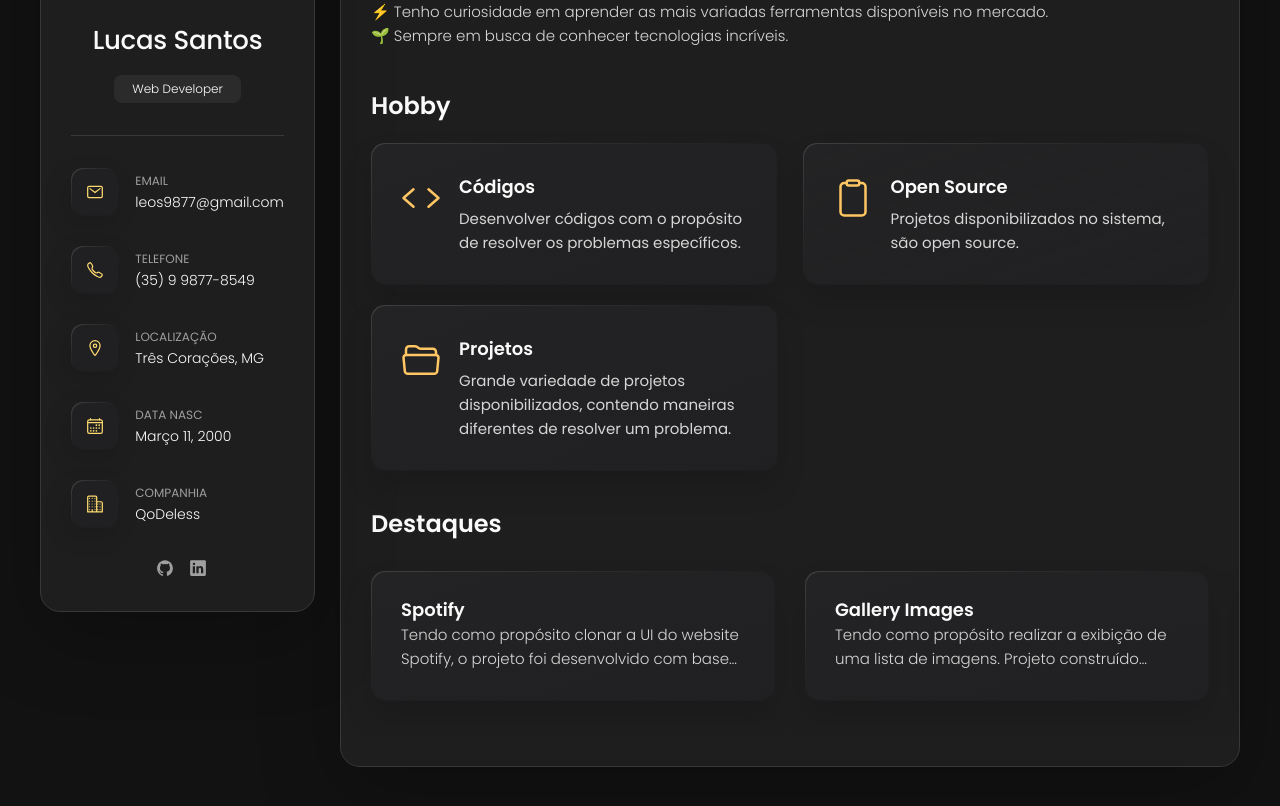
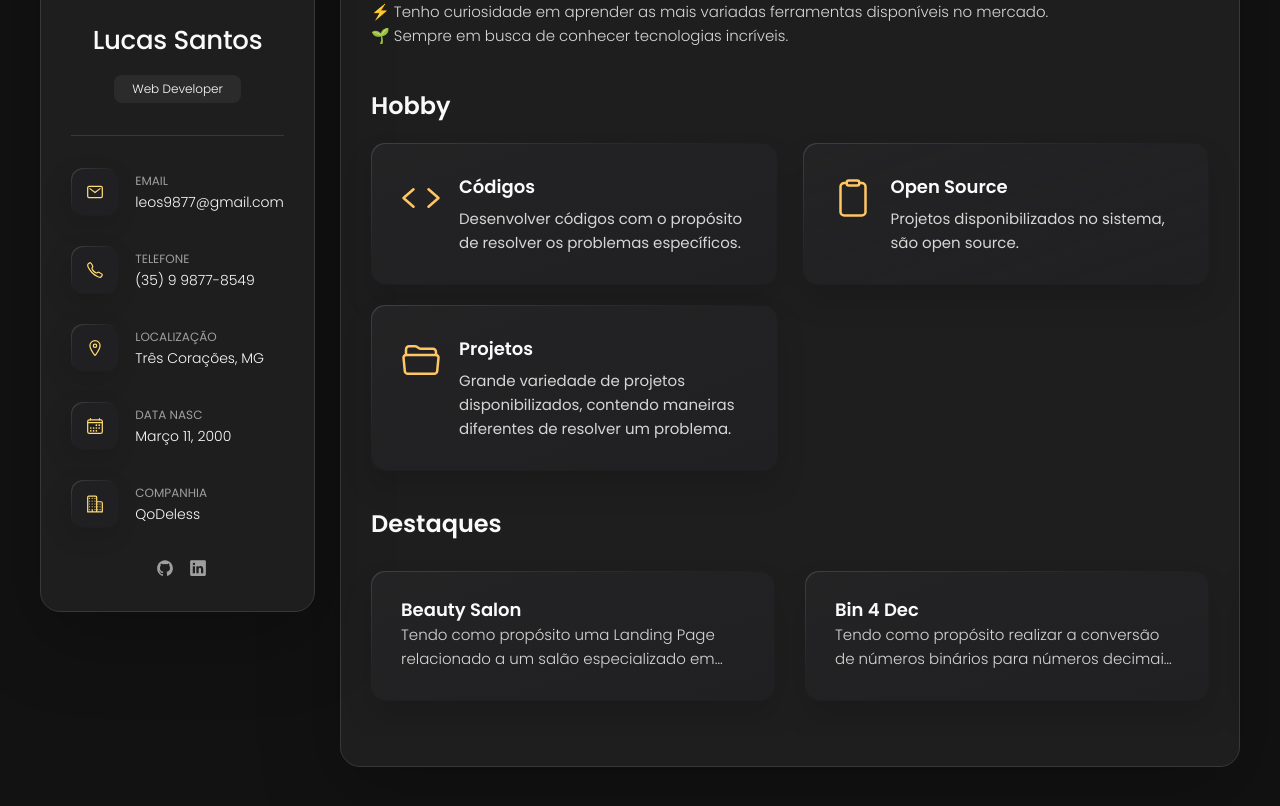
Before and after one commit to LucasSantus/portfolio, a Jekyll site: the page built from index.md, in a window 1280 px wide and 1102 px high, cut to the strip 275-1081 px from the top of the window. Built offline with Jekyll 4.4.1, drawn with Linux system fonts in a browser that asks for light colours.

Commit message:
:rocket: add new project

```diff
--- a/_data/projects.yml
+++ b/_data/projects.yml
@@ -1,11 +1,18 @@
 projects:
-  - title: Spotify
-    description: Tendo como propósito clonar a UI do website Spotify, o projeto foi desenvolvido com base na mesma. Projeto construído utilizando as tecnologias HTML, CSS e JavaScript com o framework front-end Bootstrap 4.
+  - title: Beauty Salon
+    description: Tendo como propósito uma Landing Page relacionado a um salão especializado em tratamentos naturais. Projeto construído utilizando as tecnologias HTML, CSS e JavaScript.
     category: HTML
-    year: 2019
-    end_year: 2020
-    url: https://github.com/LucasSantus/spotify
-    image: assets/images/projects/spotify.png
+    starting_year: 2022
+    url: https://github.com/LucasSantus/beauty-salon
+    image: assets/images/projects/beauty-salon.png
+    highlight: true
+
+  - title: Bin 4 Dec
+    description: Tendo como propósito realizar a conversão de números binários para números decimais. Projeto construído utilizando as tecnologias HTML, CSS e JavaScript.
+    category: HTML
+    starting_year: 2022
+    url: https://github.com/LucasSantus/bin4dec
+    image: assets/images/projects/bin4dec.png
     highlight: true
 
   - title: Gallery Images
@@ -16,12 +23,13 @@ projects:
     image: assets/images/projects/gallery-images.png
     highlight: true
 
-  - title: Bin 4 Dec
-    description: Tendo como propósito realizar a conversão de números binários para números decimais. Projeto construído utilizando as tecnologias HTML, CSS e JavaScript.
+  - title: Spotify
+    description: Tendo como propósito clonar a UI do website Spotify, o projeto foi desenvolvido com base na mesma. Projeto construído utilizando as tecnologias HTML, CSS e JavaScript com o framework front-end Bootstrap 4.
     category: HTML
-    starting_year: 2022
-    url: https://github.com/LucasSantus/bin4dec
-    image: assets/images/projects/bin4dec.png
+    year: 2019
+    end_year: 2020
+    url: https://github.com/LucasSantus/spotify
+    image: assets/images/projects/spotify.png
     highlight: true
 
 categories:
```
Also changed, not shown: .gitmodules, assets/images/projects/beauty-salon.png (added).
